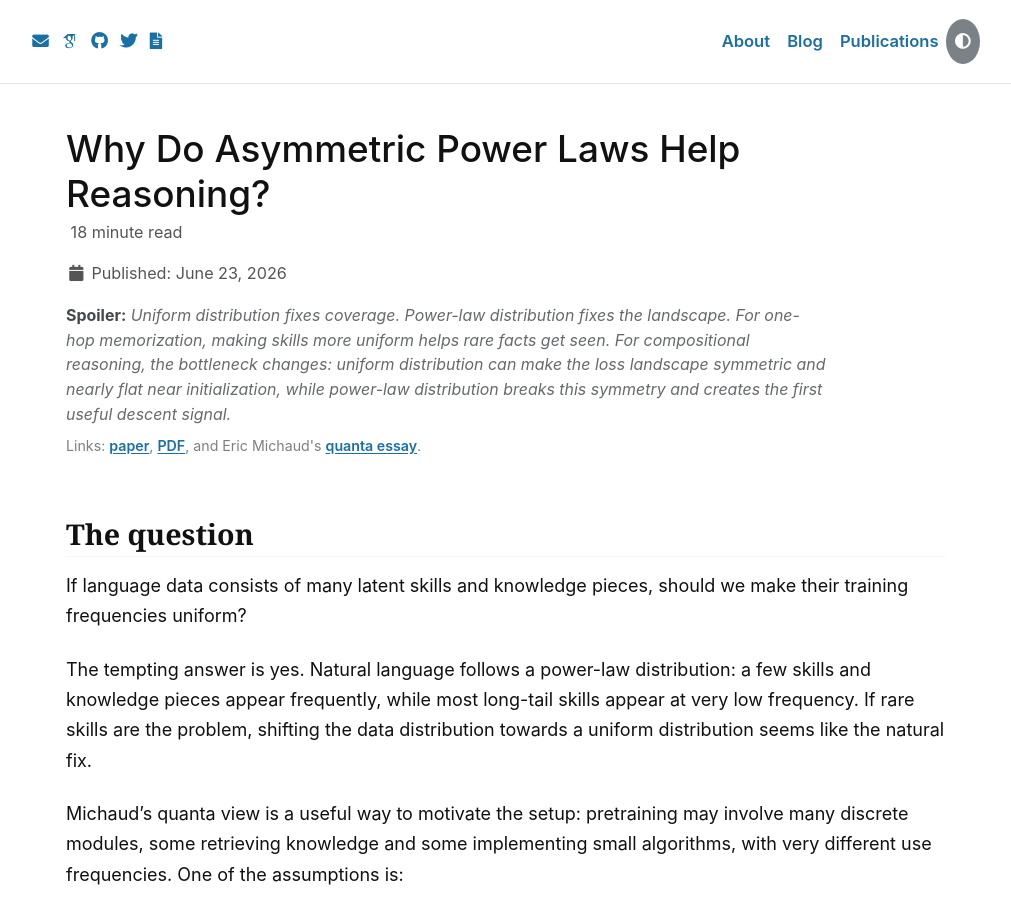
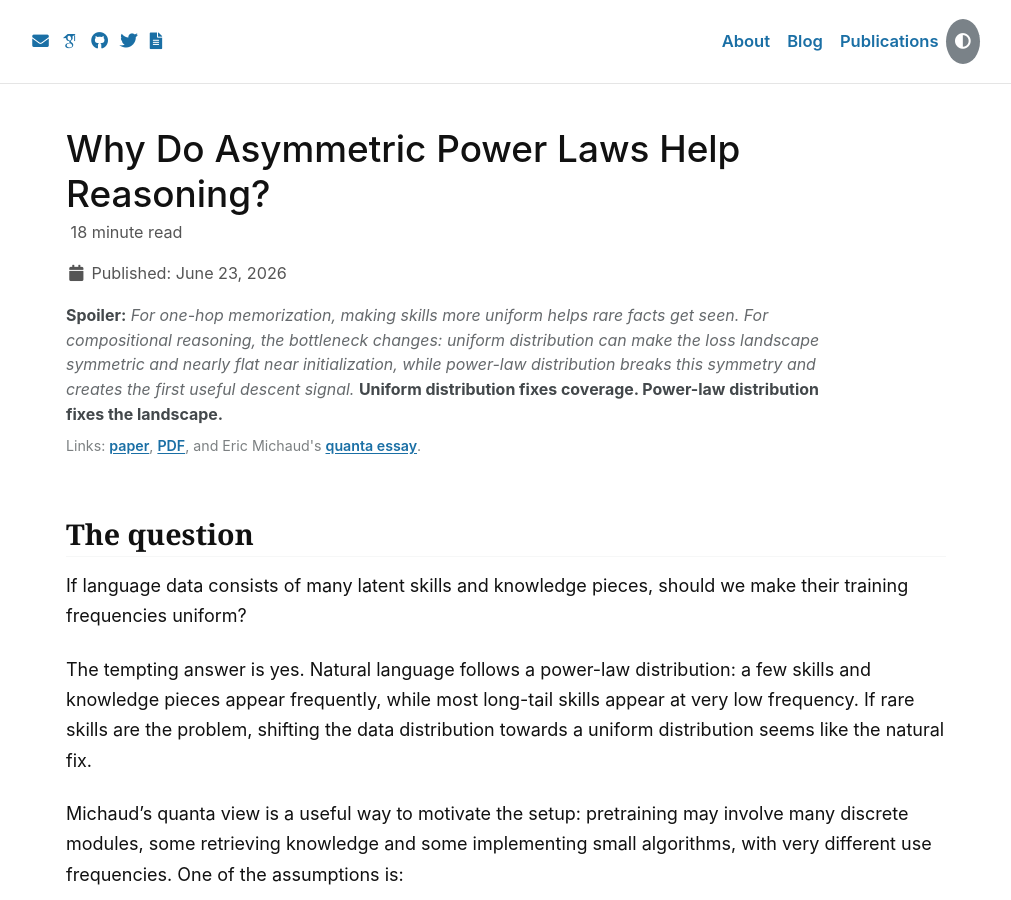
Before and after one commit to zixuan-wang-dlt/zixuan-wang-dlt.github.io, a Jekyll site: the page built from _posts/2026-06-23-power-law-compositional-reasoning.md, in a window 1280 px wide and 900 px high. Shown: the whole window, without its empty margins (134-1145 px from the left). Built offline with Jekyll 4.4.1, drawn with Linux system fonts in a browser that asks for light colours; some web fonts are replaced; formulas are drawn with MathJax 3; comment, search, counter and statistics services are not loaded.

Commit message:
Move power-law slogan to spoiler ending

```diff
--- a/_posts/2026-06-23-power-law-compositional-reasoning.md
+++ b/_posts/2026-06-23-power-law-compositional-reasoning.md
@@ -20,7 +20,7 @@ toc: true
 toc_sticky: true
 ---
 
-<p class="powerlaw-spoiler"><strong>Spoiler:</strong> Uniform distribution fixes coverage. Power-law distribution fixes the landscape. For one-hop memorization, making skills more uniform helps rare facts get seen. For compositional reasoning, the bottleneck changes: uniform distribution can make the loss landscape symmetric and nearly flat near initialization, while power-law distribution breaks this symmetry and creates the first useful descent signal.</p>
+<p class="powerlaw-spoiler"><strong>Spoiler:</strong> For one-hop memorization, making skills more uniform helps rare facts get seen. For compositional reasoning, the bottleneck changes: uniform distribution can make the loss landscape symmetric and nearly flat near initialization, while power-law distribution breaks this symmetry and creates the first useful descent signal. <strong>Uniform distribution fixes coverage. Power-law distribution fixes the landscape.</strong></p>
 
 <p class="powerlaw-links">Links: <a href="https://arxiv.org/abs/2604.22951">paper</a>, <a href="https://arxiv.org/pdf/2604.22951">PDF</a>, and Eric Michaud's <a href="https://ericjmichaud.com/quanta/">quanta essay</a>.</p>
 
```
